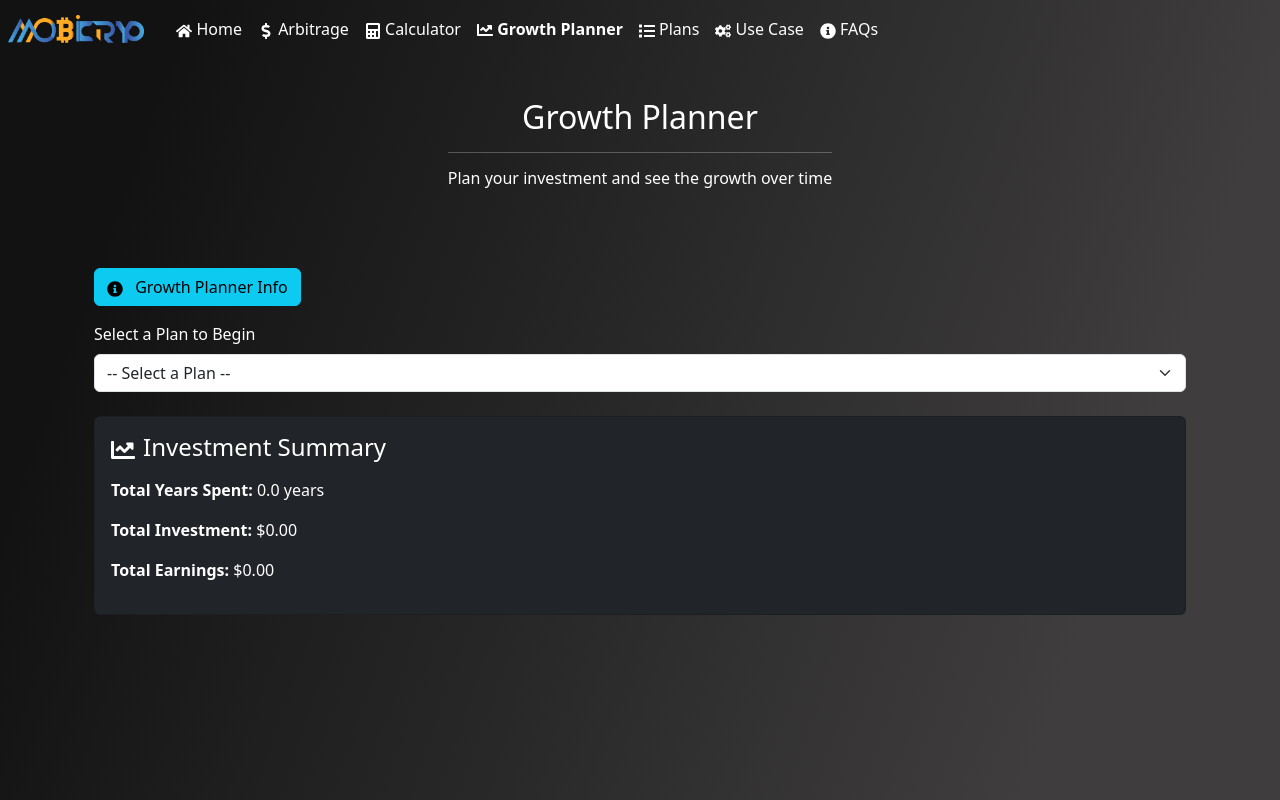
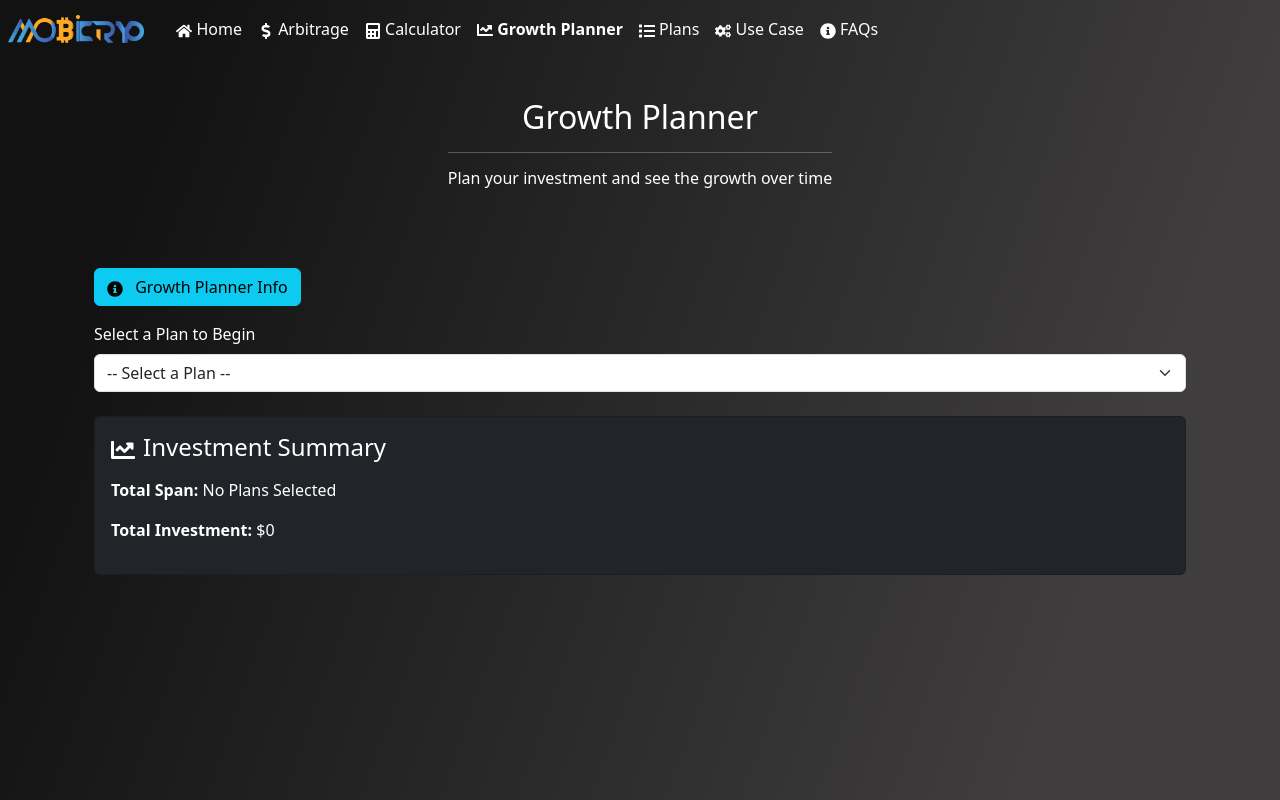
Before and after one commit to thisarunsaini/mobicryp-buddy, a React (Create React App) app: page /mobicryp-buddy/growth in a window 1280 px wide. Shown: the top 800 px of the page. Built offline with nearby package versions, Linux system fonts and the light colour scheme.

Commit message:
80% done

```diff
--- a/src/App.tsx
+++ b/src/App.tsx
@@ -9,6 +9,8 @@ import { Footer } from "./component/common/Footer";
 import FaqPage from "./component/menu/FaqPage";
 import { GrowthPlanner } from "./component/menu/GrowthPlanner";
 import PlanList from "./component/menu/PlanList";
+import { CLIENT_PLANS } from "./component/constants/commonConstants";
+import { PlantListing } from "./component/constants/jsons/PlanList";
 
 const RedirectOnLoad: React.FC = () => {
   const navigate = useNavigate();
@@ -23,6 +25,11 @@ const RedirectOnLoad: React.FC = () => {
 };
 
 const App: React.FC = () => {
+
+  useEffect(() => {
+    sessionStorage.setItem(CLIENT_PLANS, JSON.stringify(PlantListing));
+  }, [PlanList]);
+
   return (
     <>
       <BrowserRouter basename="/mobicryp-buddy">
--- a/src/component/constants/commonConstants.ts
+++ b/src/component/constants/commonConstants.ts
@@ -1 +1,2 @@
 export const PackageType = ["Daily", "Holding", "Half Yearly", "Quaterly"];
+export const CLIENT_PLANS = "clientPlans";
--- a/src/component/menu/components/growth-planner/InvestmentTimeline.tsx
+++ b/src/component/menu/components/growth-planner/InvestmentTimeline.tsx
@@ -10,24 +10,30 @@ import {
 } from "react-bootstrap";
 import { FaChartLine, FaInfoCircle, FaTimesCircle } from "react-icons/fa";
 import "./styles/InvestmentTimeline.css";
-import { PlantListing } from "../../../constants/jsons/PlanList";
 import { PlanType } from "../../../types/PlanType";
 import { createTimeline, defragmentReturnAmountList } from "../../../utils/growthPlannerUtils";
 import { DateTimelineRow } from "../../../types/Timeline";
 import GrowthPlannerModal from "./component/GrowthPlannerModal";
 import { RowType } from "../../../types/RowType";
+import { CLIENT_PLANS } from "../../../constants/commonConstants";
 
 export const InvestmentTimeline: React.FC = () => {
   const [timelines, setTimelines] = useState<DateTimelineRow>({});
   const [backupTimelines, setBackupTimelines] = useState<DateTimelineRow>({});
-  const [summary, setSummary] = useState({ yearsSpent: 0, totalEarnings: 0, totalInvestment: 0 });
   const [selectedRow, setSelectedRow] = useState<RowType | null>();
   const [filteredPlans, setFilteredPlans] = useState<PlanType[]>([]);
+  const [PlantListing, setPlantListing] = useState<PlanType[]>([]);
   const [showModal, setShowModal] = useState(false);
+  const [totalInvestment, setTotalInvestment] = useState(0);
+  const [totalEarnings, setTotalEarnings] = useState<string | number>(0);
+  const [yearsSpent, setYearsSpent] = useState("No Plans Selected");
+
+  const scrollToBottom = () => { setTimeout(() => window.scrollTo({ top: document.body.scrollHeight, behavior: "smooth" }), 100); }
+
 
   const handlePlanSelect = (planId: any) => {
-    const selectedPlan = PlantListing.find(p => p.planId === planId);
-    if (!selectedPlan ) return;
+    const selectedPlan = PlantListing.find(p => p.planId == planId);
+    if (!selectedPlan) return;
 
     const newTimeline = createTimeline(
       selectedPlan,
@@ -37,7 +43,8 @@ export const InvestmentTimeline: React.FC = () => {
 
     setTimelines(newTimeline);
     setBackupTimelines(newTimeline);
-    setTimeout(() => window.scrollTo({ top: document.body.scrollHeight, behavior: "smooth" }), 100);
+    setTotalInvestment(selectedPlan.capacity+selectedPlan.hub);
+    scrollToBottom();
   };
 
   const handleRowSelection = (row: RowType) => {
@@ -63,34 +70,48 @@ export const InvestmentTimeline: React.FC = () => {
     ));
     setSelectedRow(null);
     setFilteredPlans([]);
+    setTotalInvestment(plan.capacity+plan.hub+totalInvestment);
+    scrollToBottom();
   };
 
   useEffect(() => {
     const keys = Object.keys(timelines);
 
-    if (keys.length === 0) return;
+    if (keys.length === 0 || timelines == null){
+      setTotalInvestment(0);
+      setTotalEarnings(0);
+      setYearsSpent("No Plans Selected");
+      return;
+    }
 
-    const firstDate = new Date(new Date().toLocaleDateString("en-IN"));
+    const firstDate = new Date(new Date());
     const lastDate = new Date(timelines[keys[keys.length - 1]].returnDate);
-    const yearDiff = (lastDate.getTime() - firstDate.getTime()) / (1000 * 3600 * 24 * 365);
 
-    const uniquePlans = new Set(Object.values(timelines).map(t => t.plan.planId));
-    const totalInvestment = Array.from(uniquePlans).reduce((sum, planId) => {
-      const plan = PlantListing.find(p => p.planId === planId);
-      return plan ? sum + plan.hub + plan.capacity : sum;
-    }, 0);
+    let years = lastDate.getFullYear() - firstDate.getFullYear();
+    let months = lastDate.getMonth() - firstDate.getMonth();
 
-    const finalTotal = timelines[keys.length - 1]?.total || 0;
+    // Adjust if months go negative
+    if (months < 0) {
+      years--;
+      months += 12;
+    }
 
-    setSummary({
-      yearsSpent: yearDiff,
-      totalEarnings: finalTotal,
-      totalInvestment
-    });
+    const yearMonthDisplay = `${years} year(s) and ${months} month(s)`;
+    const finalTotal = timelines[keys[keys.length - 1]]?.total || 0;
+
+    setTotalEarnings(finalTotal.toFixed(2));
+    setYearsSpent(yearMonthDisplay)
   }, [timelines]);
 
-  return (
-    <Container className="my-4">
+
+  useEffect(() => {
+    const clientPlans: PlanType[] = JSON.parse(sessionStorage.getItem(CLIENT_PLANS) ?? "[]");
+    setPlantListing(clientPlans)
+    console.log("clientPlans", clientPlans);
+  }, []);
+
+  return (<>
+    {PlantListing?.length > 0 && <Container className="my-4">
       <GrowthPlannerModal show={showModal} handleClose={() => setShowModal(false)} />
       <Button variant="info" className="mb-3" onClick={() => setShowModal(true)}>
         <FaInfoCircle className="me-2" /> Growth Planner Info
@@ -148,13 +169,13 @@ export const InvestmentTimeline: React.FC = () => {
                       </OverlayTrigger>
                     </td>
                     <td>${timelines[date].total.toFixed(2)}
-                      <span className="text-danger"> {(timelines[date].reInvestmentAmount && timelines[date].reInvestmentAmount > 0)?
-                       " -$"+timelines[date].reInvestmentAmount.toFixed(2)
-                       :""
-                       }</span>
+                      <span className="text-danger"> {(timelines[date].reInvestmentAmount && timelines[date].reInvestmentAmount > 0) ?
+                        " -$" + timelines[date].reInvestmentAmount.toFixed(2)
+                        : ""
+                      }</span>
                     </td>
                     <td>
-                      { !timelines[date].reInvest && <div className="d-flex align-items-center w-100">
+                      {!timelines[date].reInvest && <div className="d-flex align-items-center w-100">
                         <Form.Check
                           type="radio"
                           name="termSelect"
@@ -204,11 +225,15 @@ export const InvestmentTimeline: React.FC = () => {
       <Card className="mt-4 bg-dark text-white">
         <Card.Body>
           <h4 className="mb-3"><FaChartLine className="me-2" />Investment Summary</h4>
-          <p><strong>Total Years Spent:</strong> {summary.yearsSpent.toFixed(1)} years</p>
-          <p><strong>Total Investment:</strong> ${summary.totalInvestment.toFixed(2)}</p>
-          <p><strong>Total Earnings:</strong> ${summary.totalEarnings.toFixed(2)}</p>
+          <p><strong>Total Span:</strong> {yearsSpent}</p>
+          <p><strong>Total Investment:</strong> ${totalInvestment}</p>
+          {/* <p><strong>Total Earnings:</strong> ${parseInt(totalEarnings) - (
+            (timelines[Object.keys(timelines)[0]].plan.capacity
+            + timelines[Object.keys(timelines)[0]].plan.hub).toFixed(2)
+            )}</p> */}
         </Card.Body>
       </Card>
-    </Container>
+    </Container>}
+  </>
   );
 };
--- a/src/component/menu/components/plan-calculator/Calculator.tsx
+++ b/src/component/menu/components/plan-calculator/Calculator.tsx
@@ -5,10 +5,10 @@ import React from "react";
 import { PlantListing } from "../../../constants/jsons/PlanList";
 import "./styles/Calculator.css";
 import { Link } from "react-router-dom";
+import { CLIENT_PLANS } from "../../../constants/commonConstants";
 
 export const Calculator: React.FC<{ frequency: Frequency }> = (props) => {
   const { frequency } = props;
-  const [planList] = React.useState<PlanType[]>(PlantListing);
   const [clubbedPlan, setClubbedPlan] = React.useState<any>(null);
   //  plan properties
   const [hubCapacity, setHubCapacity] = React.useState<number | string>("");
@@ -20,18 +20,16 @@ export const Calculator: React.FC<{ frequency: Frequency }> = (props) => {
   // ends here
 
   useEffect(() => {
-    if(planList.length === 0) return
-
-    const plans = clubPlansPerFrequency();
+    const clientPlans:PlanType[] = JSON.parse(sessionStorage.getItem(CLIENT_PLANS)?? "[]");
+    const plans = clubPlansPerFrequency(clientPlans);
     setClubbedPlan(plans);
-
-  }, [planList]);
+  }, []);
 
   useEffect(() => {
     clearDependentFields();
   }, [frequency]);
 
-  const clubPlansPerFrequency = () => {
+  const clubPlansPerFrequency = (planList:PlanType[]) => {
     const holdingPlans = planList.filter((plan) => plan.frequency === Frequency.Holding);
     const dailyPlans = planList.filter((plan) => plan.frequency === Frequency.Daily);
     const quarterlyPlans = planList.filter((plan) => plan.frequency === Frequency.Quarterly);
@@ -50,7 +48,6 @@ export const Calculator: React.FC<{ frequency: Frequency }> = (props) => {
     clearDependentFields();
     const index = event.target.selectedIndex;
     const plan: PlanType | null = clubbedPlan[frequency]?.[index - 1] || null;
-    console.log(plan, index);
 
     if (plan) {
       setSelectedHub(plan.hub);
@@ -74,7 +71,7 @@ export const Calculator: React.FC<{ frequency: Frequency }> = (props) => {
     setResult("");
   };
 
-  return frequency && planList && clubbedPlan ? (
+  return frequency && clubbedPlan ? (
     <Card.Body className="p-4">
       <Form>
         <Row className="mb-4">
--- a/src/component/utils/growthPlannerUtils.ts
+++ b/src/component/utils/growthPlannerUtils.ts
@@ -34,6 +34,7 @@ export function createTimeline(
   timelines: DateTimelineRow
 ): DateTimelineRow {
   // new timeline
+
   if (timelines === null || Object.keys(timelines).length === 0 || selectedFrom === null) {
     return newTimeline(plan);
   }
@@ -44,7 +45,6 @@ export function createTimeline(
 }
 
 function newTimeline(plan: PlanType): DateTimelineRow {
-  console.log("Creating new timeline for plan:", plan);
   const rowCount = getRowCount(plan);
   const returnAmount: number = getReturnAmount(plan, rowCount);
 
```
